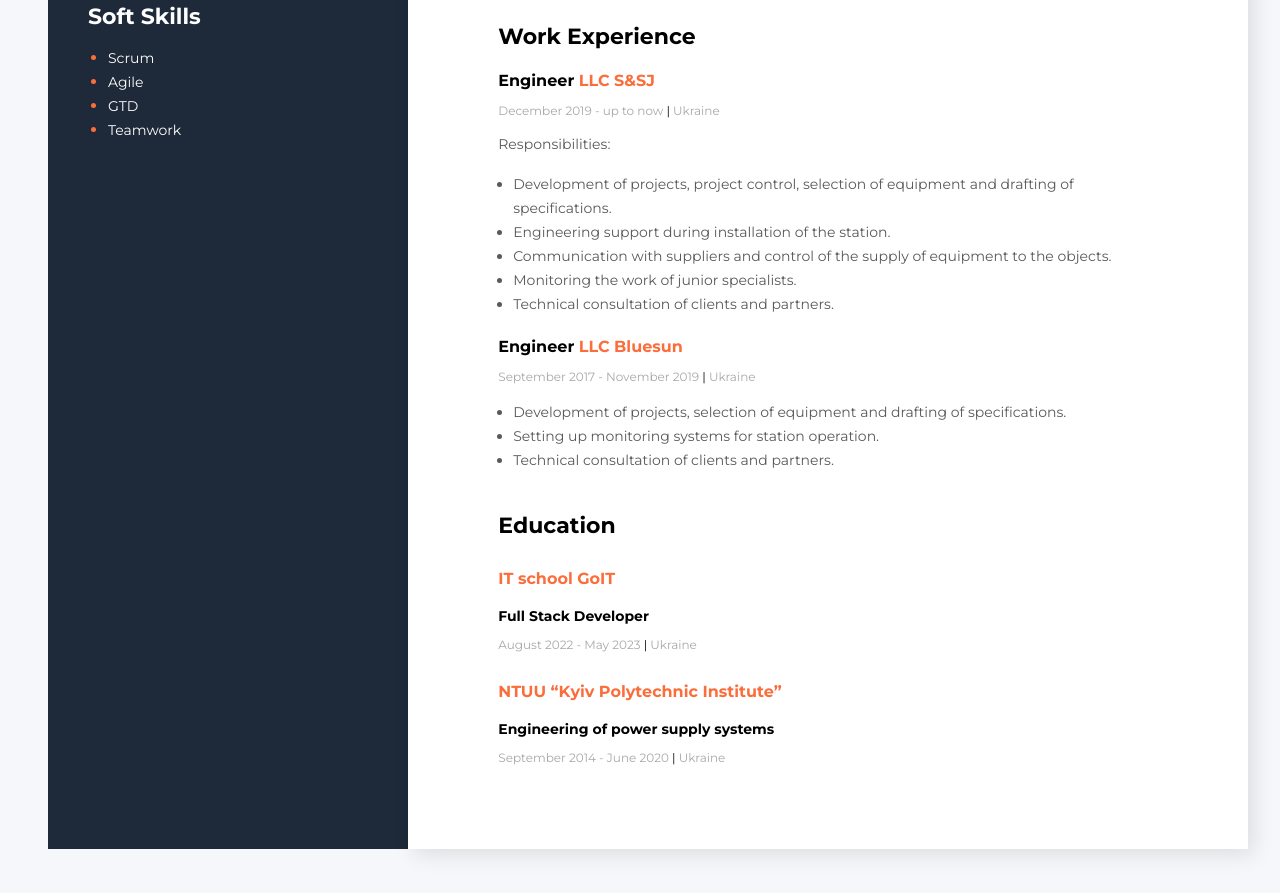
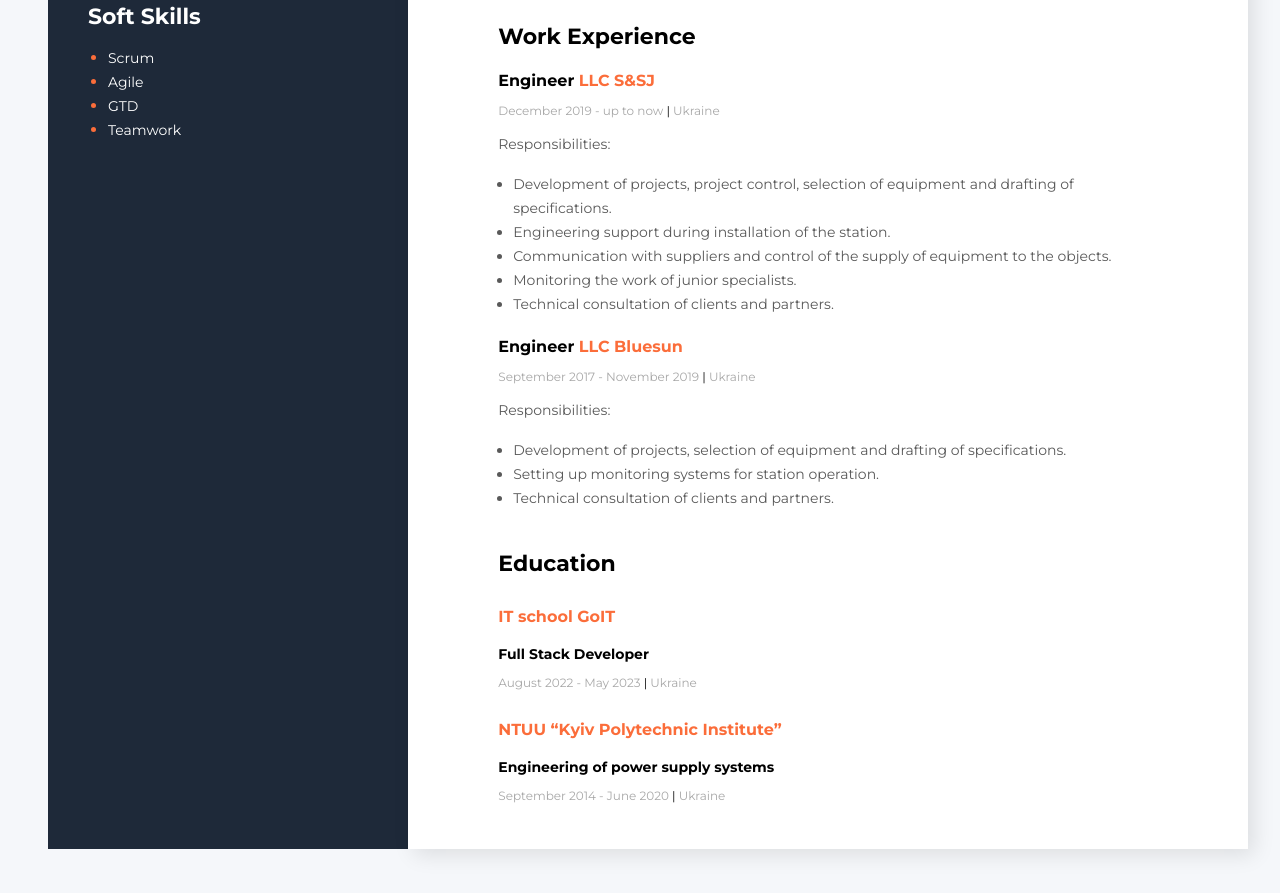
Before and after one commit to AlzagTech/resume, a plain HTML site: page index.html in a window 1280 px wide. Shown: the part 589-1482 px from the top of the page. Drawn offline with Linux system fonts and the light colour scheme.

Commit message:
Update index.html

```diff
--- a/index.html
+++ b/index.html
@@ -113,6 +113,7 @@
             <p class="period">
               September 2017 - November 2019 <span class="line">|</span> Ukraine
             </p>
+            <p class="work-list-item">Responsibilities:</p>
             <ul class="work-list">
               <li class="work-list-item">
                 Development of projects, selection of equipment and drafting of
```
